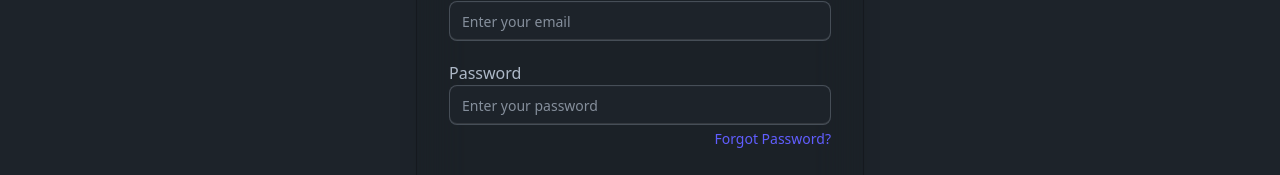
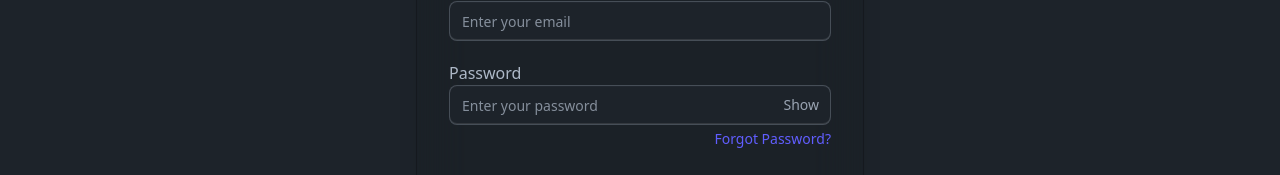
Before and after one commit to sm-ayman/moviescope-pro-client, a React (Vite) app: page /login in a window 1280 px wide. Shown: the part 353-528 px from the top of the page. Built offline with nearby package versions, Linux system fonts and the light colour scheme; no server answers.

Commit message:
Login Funtionality done

```diff
--- a/src/pages/Login/Login.jsx
+++ b/src/pages/Login/Login.jsx
@@ -1,17 +1,45 @@
-import React, { use } from "react";
+import React, { useEffect, useState, useContext } from "react";
 import { Link, useLocation, useNavigate } from "react-router";
 import logo from "/logo.png";
 import { FcGoogle } from "react-icons/fc";
 import { AuthContext } from "../../contexts/AuthContext";
 
 const Login = () => {
-  const { signInUser, signInWithGoogle } = use(AuthContext);
+  useEffect(() => {
+    document.title = "Login | Moviescope Pro";
+  }, []);
+
+  const { signInUser, googleSignIn } = useContext(AuthContext);
+  const [showPassword, setShowPassword] = useState(false);
+  const [email, setEmail] = useState("");
   const location = useLocation();
   const navigate = useNavigate();
 
+  // login with email and password
   const handleLogin = (e) => {
-    e.preventdefault();
+    e.preventDefault();
 
+    const password = e.target.password.value;
+
+    signInUser(email, password)
+      .then((res) => {
+        console.log("User logged in:", res.user);
+        e.target.reset();
+        navigate(location.state?.from || "/");
+      })
+      .catch((err) => {
+        console.log("Login error:", err.message);
+      });
+  };
+
+  // login with google
+  const handleGoogleLogin = () => {
+    googleSignIn()
+      .then((res) => {
+        console.log("Google login response: ", res);
+        navigate(location.state?.from || "/movies");
+      })
+      .catch((err) => console.log("Google login error:", err));
   };
 
   return (
@@ -37,7 +65,10 @@ const Login = () => {
             <input
               type="email"
               placeholder="Enter your email"
+              name="email"
+              onChange={(e) => setEmail(e.target.value)}
               className="input input-bordered w-full rounded-lg"
+              required
             />
           </div>
 
@@ -46,11 +77,25 @@ const Login = () => {
             <label className="label">
               <span className="label-text text-base-content/70">Password</span>
             </label>
-            <input
-              type="password"
-              placeholder="Enter your password"
-              className="input input-bordered w-full rounded-lg"
-            />
+
+            <div className="relative">
+              <input
+                type={showPassword ? "text" : "password"}
+                placeholder="Enter your password"
+                name="password"
+                className="input input-bordered w-full rounded-lg pr-12"
+                required
+              />
+
+              <button
+                type="button"
+                onClick={() => setShowPassword(!showPassword)}
+                className="absolute right-3 top-1/2 -translate-y-1/2 text-sm text-base-content/60 hover:text-base-content/80"
+              >
+                {showPassword ? "Hide" : "Show"}
+              </button>
+            </div>
+
             <p className="text-right mt-1 text-sm text-primary cursor-pointer hover:underline">
               Forgot Password?
             </p>
@@ -70,7 +115,10 @@ const Login = () => {
         </div>
 
         {/* Google Login */}
-        <button className="btn bg-white text-black border-[#e5e5e5] w-full rounded-full flex items-center gap-2 hover:bg-gray-100">
+        <button
+          onClick={handleGoogleLogin}
+          className="btn bg-white text-black border-[#e5e5e5] w-full rounded-full flex items-center gap-2 hover:bg-gray-100"
+        >
           <FcGoogle size={22} /> Login with Google
         </button>
 
```
